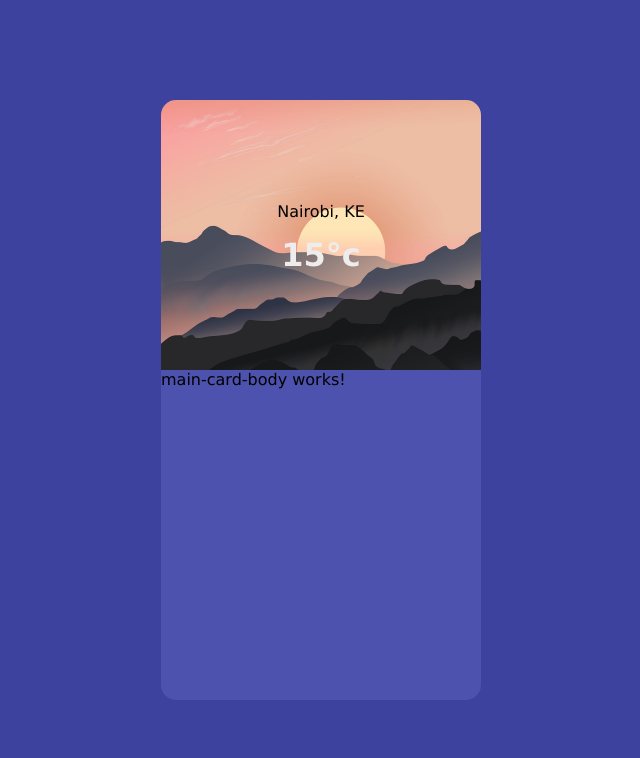
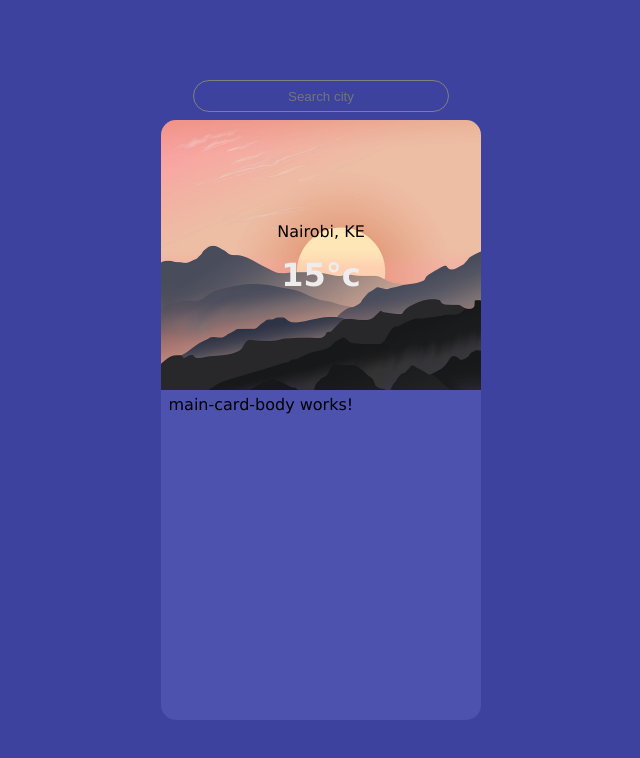
Before and after one commit to kennjr/weatherapp, an Angular app: page / in a window 1280 px wide. Shown: the top 758 px of the page, without its empty margins (319-959 px from the left). Built offline with nearby package versions, Linux system fonts and the light colour scheme.

Commit message:
Home : Added a form with the search field, styled the input field and created a fun. for checking if the user has clicked enter

```diff
--- a/src/modules/app/presentation/components/home/home/home.component.css
+++ b/src/modules/app/presentation/components/home/home/home.component.css
@@ -1,10 +1,13 @@
+
+
 .container{
     width: 25vw;
     height: 75vh;
     background-color: var(--blue_2);
     border-radius: 15px;
     box-shadow: 7.5px 7.5px 7.5px var(--shadow-dark);
-    display: block;
+    display: flex;
+    flex-direction: column;
 }
 
 .main_card_head{
@@ -15,3 +18,34 @@
     border-top-left-radius: 15px;
     border-top-right-radius: 15px;
 }
+
+.main_card_body{
+    position: relative;
+    overflow: hidden;
+    width: 100%;
+    height: 55%;
+    padding: 5px 7.5px;
+    border-bottom-left-radius: 15px;
+    border-bottom-right-radius: 15px;
+}
+
+.search_field{
+    background-color: var(--shadow-dark);
+    width: 20vw;
+    border-radius: 50px;
+    border-style: solid;
+    border-color: grey;
+    align-self: center;
+    justify-self: center;
+    border-width: 0.1px;
+    padding: 7.5px 10px;
+    margin-bottom: 1vh;
+    margin-left: 2.5vw;
+    text-align: center;
+}
+
+input:focus, input:active{
+    border-style: solid;
+    border-color: grey;
+    outline: none;
+}
--- a/src/modules/app/presentation/components/home/home/home.component.html
+++ b/src/modules/app/presentation/components/home/home/home.component.html
@@ -1,8 +1,14 @@
+<ng-container>
+    <form (keyup)="key_has_been_pressed($event.key)">
+        <input class="search_field" type="text" name="search" placeholder="Search city">
+    </form>
+</ng-container>
+
 <div class="container">
     <div class="main_card_head">
         <app-main-card-head></app-main-card-head>
     </div>
-    <ng-container class="main_card_body">
+    <div class="main_card_body">
         <app-main-card-body></app-main-card-body>
-    </ng-container>
+    </div>
 </div>
--- a/src/modules/app/presentation/components/home/home/home.component.ts
+++ b/src/modules/app/presentation/components/home/home/home.component.ts
@@ -12,4 +12,7 @@ export class HomeComponent implements OnInit {
   ngOnInit(): void {
   }
 
+  key_has_been_pressed(k :string){
+
+  }
 }
```
